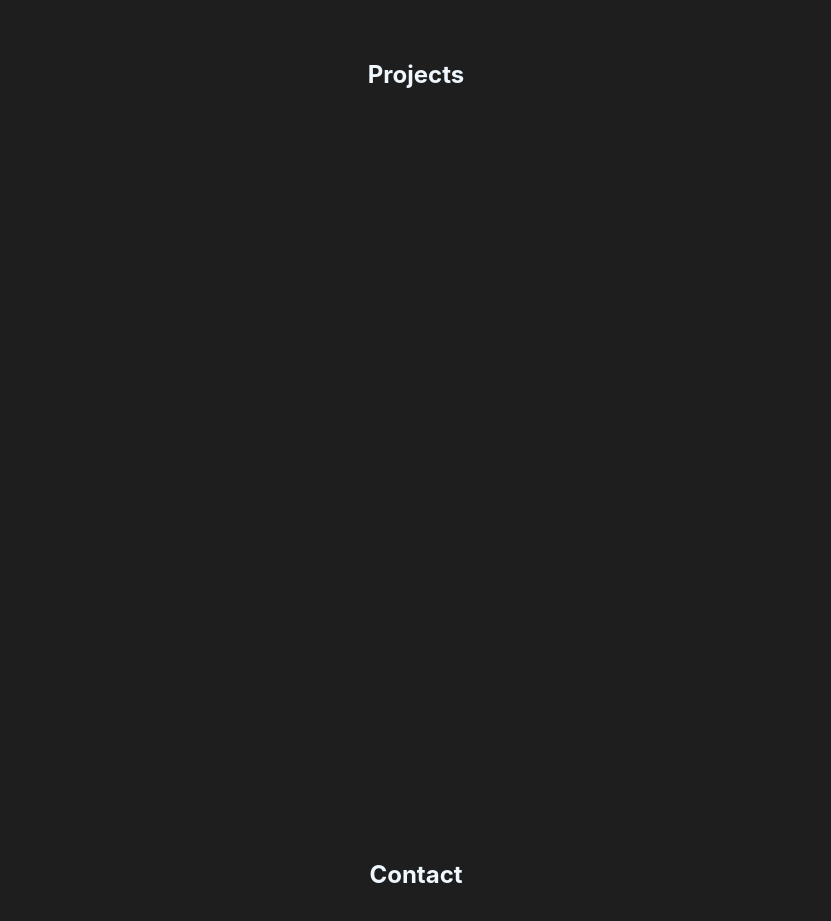
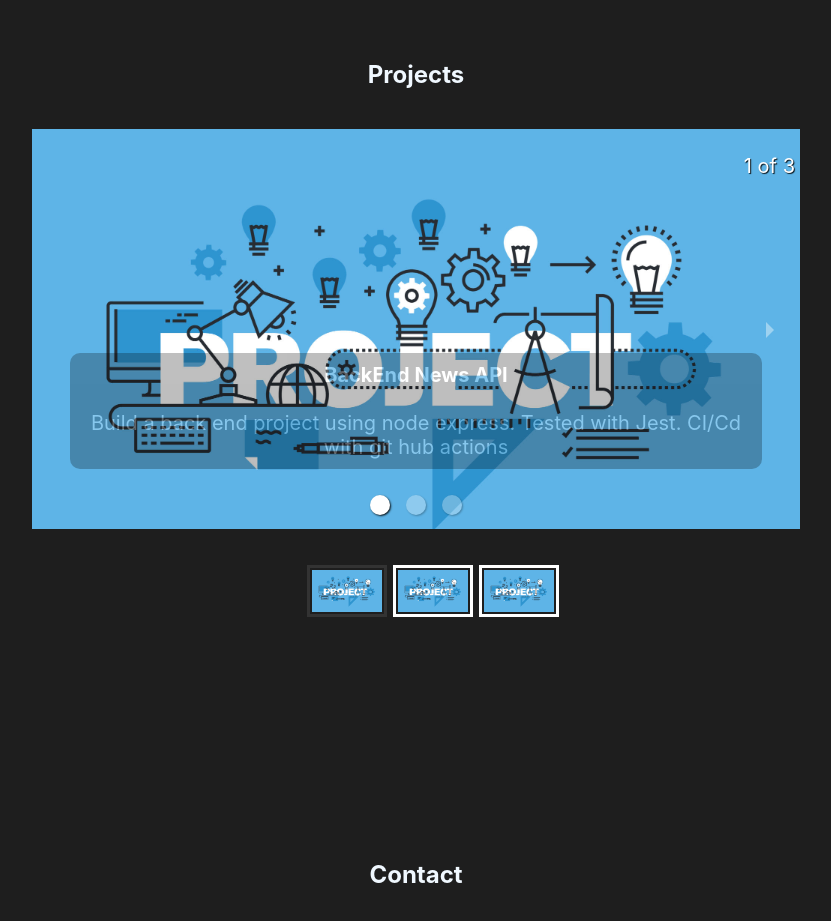
Before and after one commit to MattWorthington95/React-Portfolio, a React (Create React App) app: page / in a window 1280 px wide. Shown: the part 1660-2581 px from the top of the page, without its empty margins (224-1055 px from the left). Built offline with nearby package versions, Linux system fonts and the light colour scheme.

Commit message:
added carousel to projects section

```diff
--- a/public/index.html
+++ b/public/index.html
@@ -4,6 +4,7 @@
     <meta charset="utf-8" />
 
     <link rel="icon" href="%PUBLIC_URL%/favicon.ico" />
+
     <link rel="preconnect" href="https://fonts.googleapis.com" />
     <link rel="preconnect" href="https://fonts.gstatic.com" crossorigin />
     <link href="https://css.gg/css" rel="stylesheet" />
--- a/src/App.js
+++ b/src/App.js
@@ -8,9 +8,9 @@ import Contact from "./components/Contact";
 import Test from "./components/test";
 import { useEffect, useState, useRef } from "react";
 
-window.onbeforeunload = function () {
-  window.scrollTo(0, 0);
-};
+// window.onbeforeunload = function () {
+//   window.scrollTo(0, 0);
+// };
 // window.addEventListener("resize", function () {
 //   "use strict";
 //   window.location.reload();
--- a/src/components/Projects.js
+++ b/src/components/Projects.js
@@ -1,6 +1,7 @@
 import { useState } from "react";
 import { useEffect, useRef } from "react";
 import "../styles/Projects.css";
+import ReactCarousel from "./ReactCarousel";
 
 function Projects({ setSectionPositions }) {
   const myRef = useRef();
@@ -18,6 +19,7 @@ function Projects({ setSectionPositions }) {
     <div className="Projects" ref={myRef}>
       <div className="filler"></div>
       <h2>Projects</h2>
+      <ReactCarousel />
     </div>
   );
 }
--- /dev/null
+++ b/src/components/ReactCarousel.js
@@ -0,0 +1,35 @@
+import { Carousel } from "react-responsive-carousel";
+import "react-responsive-carousel/lib/styles/carousel.min.css";
+import headshot from ".././images/me-orange.png";
+import project from ".././images/project-management-I.jpg";
+
+import "../styles/ReactCarousel.css";
+
+function ReactCarousel() {
+  return (
+    <div className="carousel-container">
+      <Carousel>
+        <div className="image">
+          <img src={project} className="project" />
+          <p className="legend">
+            <b>BackEnd News API</b>
+            <br />
+            <br />
+            Build a back end project using node express. Tested with Jest. CI/Cd
+            with git hub actions
+          </p>
+        </div>
+        <div className="image">
+          <img src={project} className="project" />
+          <p className="legend">Project 2</p>
+        </div>
+        <div className="image">
+          <img src={project} className="project" />
+          <p className="legend">Project 3</p>
+        </div>
+      </Carousel>
+    </div>
+  );
+}
+
+export default ReactCarousel;
--- /dev/null
+++ b/src/styles/ReactCarousel.css
@@ -0,0 +1,45 @@
+.carousel {
+  display: flex;
+  justify-content: center;
+}
+
+.carousel .slide {
+  height: 50vh;
+}
+
+.carousel .slide img {
+  max-height: 100%;
+  max-width: auto;
+}
+
+.dot {
+  width: 20px !important;
+  height: 20px !important;
+}
+
+.image {
+  margin: 0 auto;
+  height: auto;
+  width: auto;
+}
+.carousel-container {
+  margin: 0 auto;
+  height: auto;
+  width: 60%;
+}
+
+.carousel-status {
+  font-size: 20px !important;
+}
+.legend {
+  font-size: 20px !important;
+}
+.thumb {
+  cursor: pointer;
+}
+.control-prev.control-arrow {
+  width: 60px;
+}
+.control-next.control-arrow {
+  width: 60px;
+}
```
Also changed, not shown: src/images/project-management-I.jpg (added).
